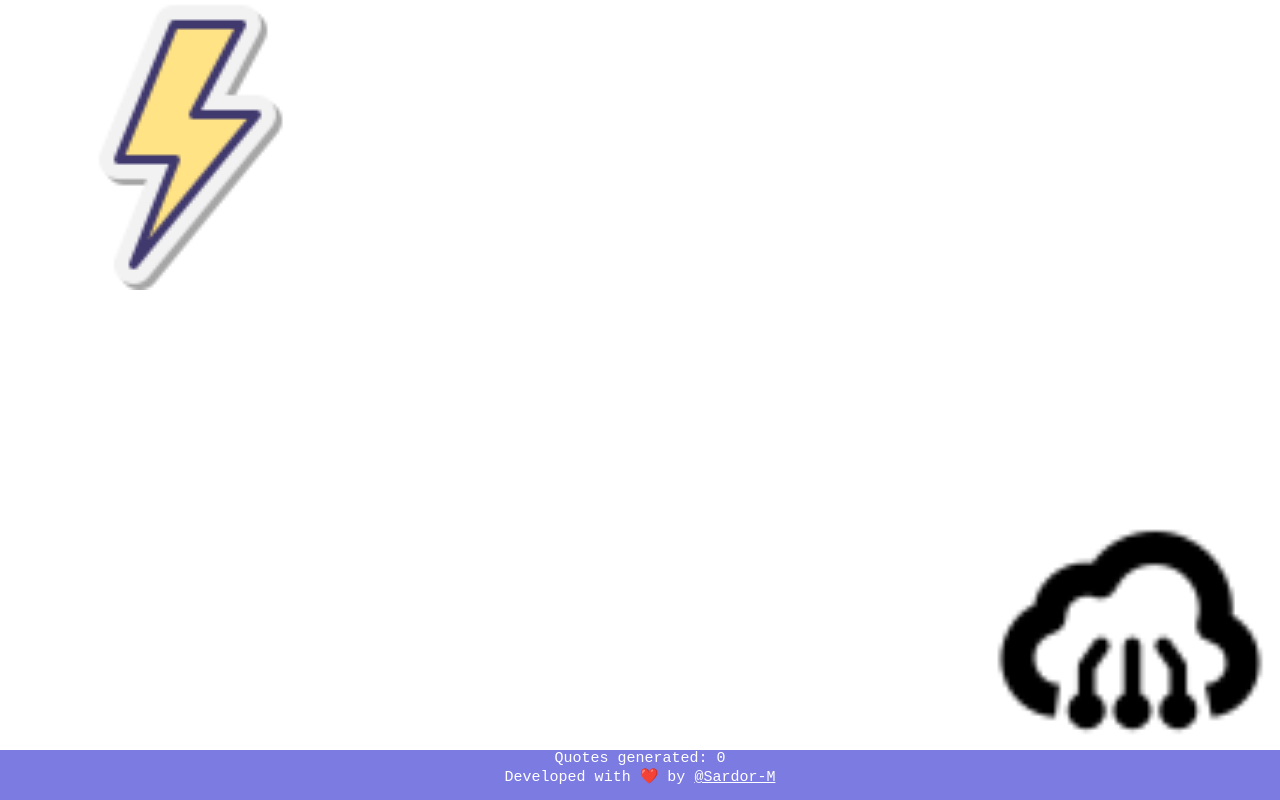
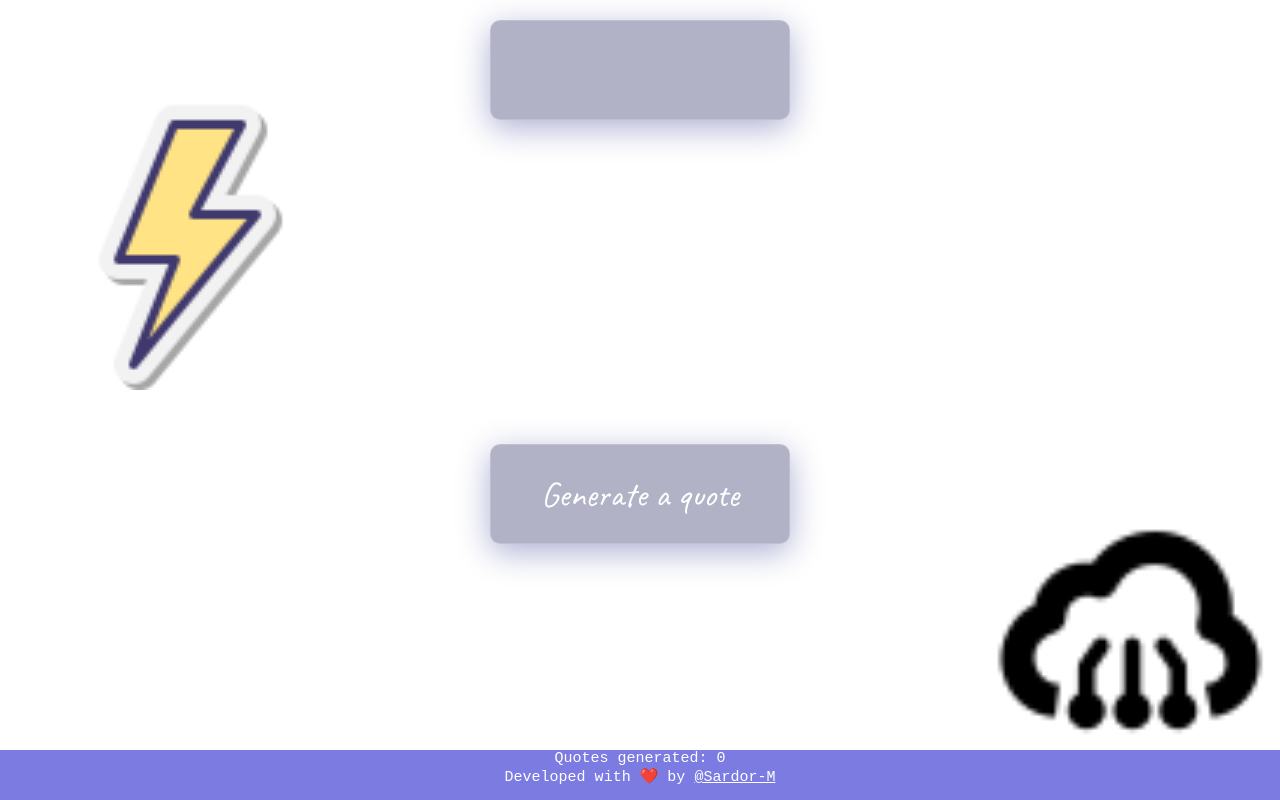
Before and after one commit to Sardor-M/Quote-Pulse, a Next.js app: page / in a window 1280 px wide. Built offline with nearby package versions, Linux system fonts and the light colour scheme.

Commit message:
quote generator components: added

```diff
--- a/components/QuoteGenerator/QuoteGeneratorElem.tsx
+++ b/components/QuoteGenerator/QuoteGeneratorElem.tsx
@@ -50,3 +50,105 @@ export const FooterContainer = styled.div`
 export const FooterLink = styled(Link)`
   color: #fff;
 `;
+
+export const QuoteGeneratorContainer = styled.div`
+  height: 100px;
+  width: 300px;
+  border: 2px solid darkgrey;
+  border-radius: 20px;
+
+  margin-top: 20px;
+  position: relative;
+  transition: 0.2s all ease-in-out;
+  cursor: pointer;
+  top: 20px;
+  margin: auto;
+  transform-origin: center;
+
+  background: rgba(0, 0, 70, 0.3);
+  box-shadow: 0 8px 32px 0 rgba(31, 38, 135, 0.37);
+  backdrop-filter: blur(20px);
+  -webkit-backdrop-filter: blur(20px);
+  border-radius: 10px;
+  border: 1px solid rgba(255, 255, 255, 0.18);
+  &:hover {
+    filter: brightness(3);
+    transition: 0.2s all ease-in-out;
+    transform: scale(1.1);
+
+    transform-origin: center;
+  }
+`;
+
+export const QuoteGeneratorInnerContainer = styled.div`
+  top: 50%;
+  left: 50%;
+  transform: translate(-50%, -50%);
+  position: absolute;
+  width: 100%;
+`;
+export const QuoteGeneratorTitle = styled.div`
+  font-family: "Permanent Marker", cursive;
+  font-size: 50px;
+  text-align: center;
+  color: white;
+  padding: 0px 20px 0px 20px;
+  position: relative;
+  /* media query */
+  @media only screen and (max-width: 600px) {
+    font-size: 30px;
+  }
+`;
+
+export const QuoteGeneratorSubtitle = styled.div`
+  color: white;
+  font-family: "Caveat", cursive;
+  font-size: 35px;
+  position: relative;
+  width: 100%;
+  text-align: center;
+  padding: 0px 20px 0px 20px;
+  @media only screen and (max-width: 600px) {
+    font-size: 25px;
+  }
+`;
+export const QuoteGeneratorButton = styled.div`
+  height: 100px;
+  width: 300px;
+  border: 2px solid darkgrey;
+  border-radius: 20px;
+
+  margin-top: 20px;
+  position: relative;
+  transition: 0.2s all ease-in-out;
+  cursor: pointer;
+  top: 20px;
+  margin: auto;
+  transform-origin: center;
+
+  background: rgba(0, 0, 70, 0.3);
+  box-shadow: 0 8px 32px 0 rgba(31, 38, 135, 0.37);
+  backdrop-filter: blur(20px);
+  -webkit-backdrop-filter: blur(20px);
+  border-radius: 10px;
+  border: 1px solid rgba(255, 255, 255, 0.18);
+  &:hover {
+    filter: brightness(3);
+    transition: 0.2s all ease-in-out;
+    transform: scale(1.1);
+
+    transform-origin: center;
+  }
+`;
+
+export const QuoteGeneratorText = styled.div`
+  color: white;
+  font-family: "Caveat", cursive;
+  font-size: 35px;
+  left: 50%;
+  top: 50%;
+  transform: translate(-50%, -50%);
+  position: absolute;
+  width: 100%;
+  text-align: center;
+`;
--- a/package.json
+++ b/package.json
@@ -9,6 +9,9 @@
     "lint": "next lint"
   },
   "dependencies": {
+    "@emotion/react": "^11.11.1",
+    "@emotion/styled": "^11.11.0",
+    "@mui/material": "^5.14.5",
     "@types/node": "20.5.1",
     "@types/react": "18.2.20",
     "@types/react-dom": "18.2.7",
--- a/pages/index.tsx
+++ b/pages/index.tsx
@@ -8,6 +8,12 @@ import {
   FooterContainer,
   FooterLink,
   GradientBackgroundCon,
+  QuoteGeneratorButton,
+  QuoteGeneratorContainer,
+  QuoteGeneratorInnerContainer,
+  QuoteGeneratorSubtitle,
+  QuoteGeneratorText,
+  QuoteGeneratorTitle,
 } from "@/components/QuoteGenerator/QuoteGeneratorElem";
 
 // Assets
@@ -27,10 +33,40 @@ export default function Home() {
         <meta name="viewport" content="width=device-width, initial-scale=1" />
         <link rel="icon" href="/favicon.ico" />
       </Head>
+      {/* Background */}
       <GradientBackgroundCon>
+        {/* Quote Generator Modal Popup */}
+
+        {/* Quote Generator */}
+        <QuoteGeneratorContainer />
+        <QuoteGeneratorInnerContainer>
+          <QuoteGeneratorTitle>Quote-Pulse</QuoteGeneratorTitle>
+          <QuoteGeneratorSubtitle>
+            Are you looking for a quote? <br />
+            Generate a random quote provided by the
+            <FooterLink
+              href="https://zenquotes.io/"
+              target="_blank"
+              rel="noopener noreferrer"
+            >
+              ZenQuotes API
+            </FooterLink>
+          </QuoteGeneratorSubtitle>
+          <QuoteGeneratorButton>
+            <QuoteGeneratorText
+              onClick={() => setNumberOfQuotes(numberOfQuotes + 1)}
+            >
+              Generate a quote
+            </QuoteGeneratorText>
+          </QuoteGeneratorButton>
+        </QuoteGeneratorInnerContainer>
+
+        {/* Background Images */}
         <BackgorundCloudImage1 src={Cloud_1} alt="cloudyImage1" height="300" />
         <BackgorundCloudImage2 src={Cloud_2} alt="cloudyImage2" height="300" />
       </GradientBackgroundCon>
+
+      {/* Footer */}
       <FooterContainer>
         <>
           Quotes generated: {numberOfQuotes}
```
Also changed, not shown: 1 other file (tests, documents, lock files or other folders).
